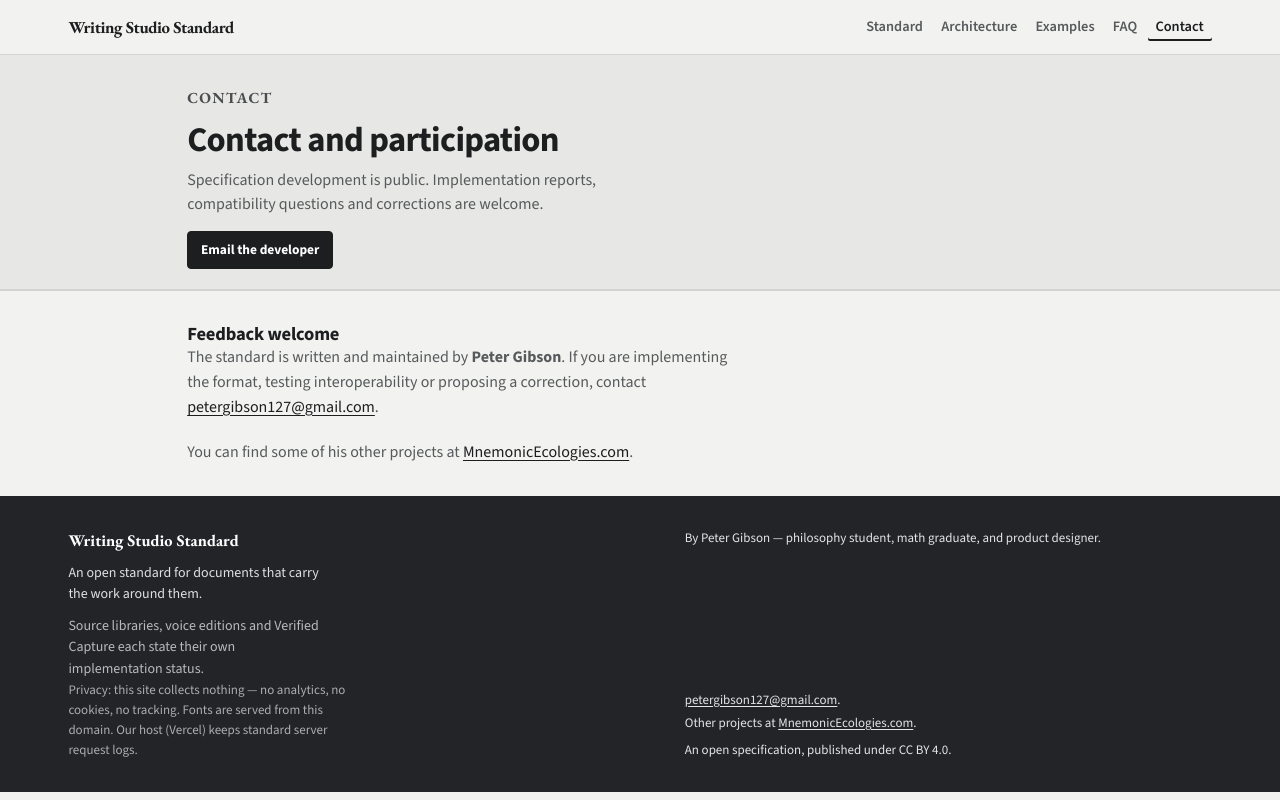
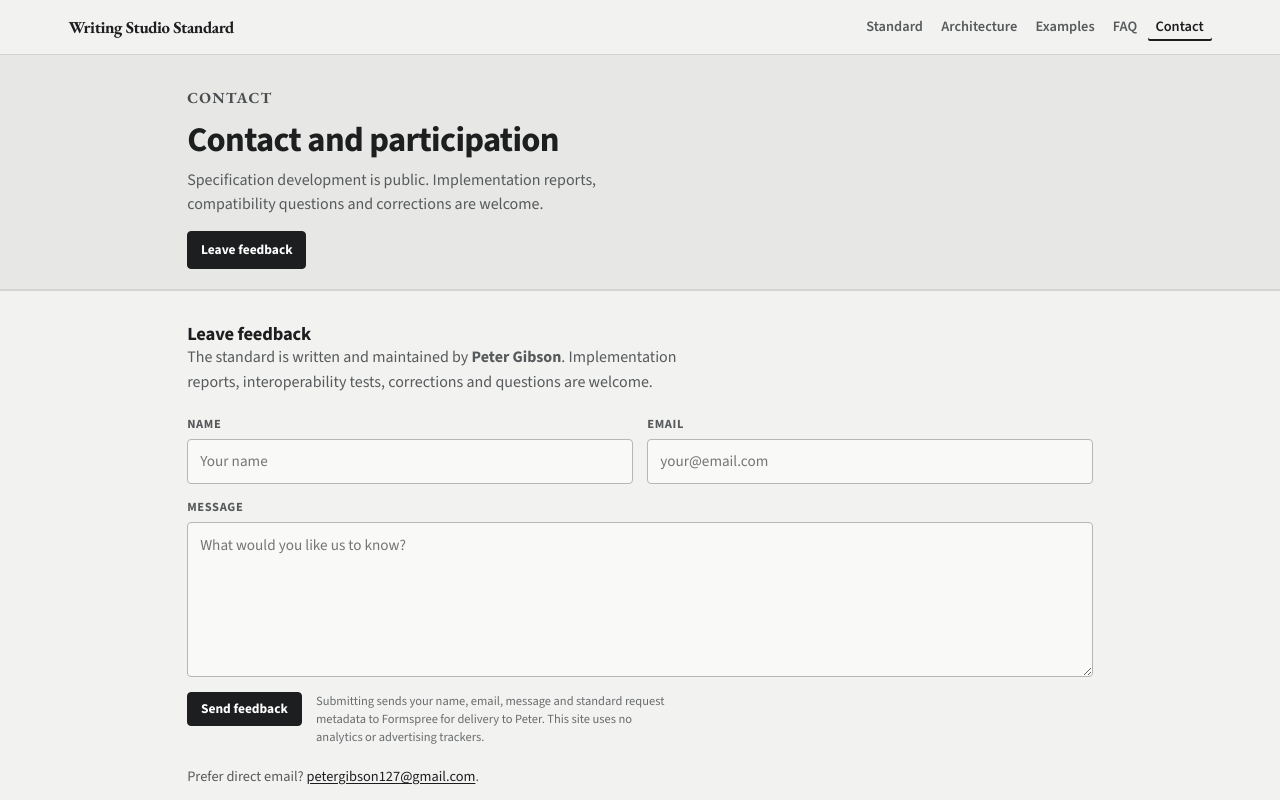
Before and after one commit to albatross310/writingstudiostandard, a React (Vite) app: page /contact in a window 1280 px wide. Shown: the top 800 px of the page. Built offline with nearby package versions, Linux system fonts and the light colour scheme.

Commit message:
Add in-page feedback form (#28)
Co-authored-by: a <a@a2-16-20-2f-7a-b9.walkup.net.uq.edu.au>

```diff
--- a/src/components/Footer.jsx
+++ b/src/components/Footer.jsx
@@ -15,8 +15,9 @@ export default function Footer() {
             </p>
           </div>
           <p className="footer__privacy">
-            Privacy: this site collects nothing — no analytics, no cookies, no tracking.
-            Fonts are served from this domain. Our host (Vercel) keeps standard server request logs.
+            Privacy: this site uses no analytics, cookies or advertising trackers. Feedback submissions are
+            processed by Formspree only when you send them. Fonts are served from this domain; Vercel keeps
+            standard server request logs.
           </p>
         </div>
         <div className="footer__copy">
--- a/src/content/engineering-spec.md
+++ b/src/content/engineering-spec.md
@@ -298,6 +298,8 @@ Inkwave is being expanded into a desktop application for macOS and Windows. Its
 
 The Writing Studio Standard develops in public. Feedback on the specification, implementations, compatibility, terminology and corrections is welcome.
 
+The website contact page provides a feedback form delivered through Formspree. Submitting the form sends the visitor's name, email address, message and standard request metadata to Formspree for delivery to the maintainer. The form is optional; direct email remains available.
+
 Contact: petergibson127@gmail.com
 Related work: MnemonicEcologies.com
 
--- a/src/pages/Contact.jsx
+++ b/src/pages/Contact.jsx
@@ -3,7 +3,7 @@ import { useMeta } from '../useMeta'
 export default function Contact() {
   useMeta({
     title: 'Contact',
-    description: 'Contact the Writing Studio Standard maintainer with implementation reports, compatibility questions and specification corrections.',
+    description: 'Send the Writing Studio Standard maintainer implementation reports, compatibility questions and specification corrections.',
     path: '/contact',
   })
 
@@ -18,18 +18,46 @@ export default function Contact() {
             corrections are welcome.
           </p>
           <div className="btn-group">
-            <a href="mailto:petergibson127@gmail.com" className="btn btn--primary">Email the developer</a>
+            <a href="#feedback" className="btn btn--primary">Leave feedback</a>
           </div>
         </div>
       </section>
 
       <section>
         <div className="container container--prose">
-          <h2>Feedback welcome</h2>
+          <h2 id="feedback">Leave feedback</h2>
           <p>
-            The standard is written and maintained by <strong>Peter Gibson</strong>. If you are implementing
-            the format, testing interoperability or proposing a correction, contact{' '}
-            <a href="mailto:petergibson127@gmail.com">petergibson127@gmail.com</a>.
+            The standard is written and maintained by <strong>Peter Gibson</strong>. Implementation reports,
+            interoperability tests, corrections and questions are welcome.
+          </p>
+
+          <form className="contact-form" action="https://formspree.io/f/mjgqyqrq" method="POST">
+            <input type="hidden" name="_subject" value="Writing Studio Standard feedback" />
+            <div className="contact-form__identity">
+              <label>
+                Name
+                <input type="text" name="name" autoComplete="name" placeholder="Your name" required />
+              </label>
+              <label>
+                Email
+                <input type="email" name="email" autoComplete="email" placeholder="your@email.com" required />
+              </label>
+            </div>
+            <label>
+              Message
+              <textarea name="message" rows="6" placeholder="What would you like us to know?" required />
+            </label>
+            <div className="contact-form__actions">
+              <button type="submit" className="btn btn--primary">Send feedback</button>
+              <p className="contact-form__privacy">
+                Submitting sends your name, email, message and standard request metadata to Formspree for
+                delivery to Peter. This site uses no analytics or advertising trackers.
+              </p>
+            </div>
+          </form>
+
+          <p className="contact-alternative">
+            Prefer direct email? <a href="mailto:petergibson127@gmail.com">petergibson127@gmail.com</a>.
           </p>
           <p style={{ marginTop: '1.25rem' }}>
             You can find some of his other projects at{' '}
--- a/src/pages/Home.css
+++ b/src/pages/Home.css
@@ -50,6 +50,80 @@
    without carrying the landing page’s long closing cushion below that action. */
 .contact-hero { padding-bottom: 1.25rem; }
 
+.contact-form {
+  display: flex;
+  flex-direction: column;
+  gap: 0.9rem;
+  margin-top: 1.25rem;
+}
+
+.contact-form__identity {
+  display: grid;
+  grid-template-columns: repeat(2, minmax(0, 1fr));
+  gap: 0.9rem;
+}
+
+.contact-form label {
+  display: flex;
+  flex-direction: column;
+  gap: 0.3rem;
+  color: var(--text-muted);
+  font-size: 0.78rem;
+  font-weight: 650;
+  letter-spacing: 0.05em;
+  text-transform: uppercase;
+}
+
+.contact-form input,
+.contact-form textarea {
+  width: 100%;
+  border: 1px solid var(--rule-strong);
+  border-radius: var(--radius);
+  background: var(--panel);
+  color: var(--text);
+  font: inherit;
+  font-size: 0.95rem;
+  font-weight: 400;
+  letter-spacing: 0;
+  line-height: 1.45;
+  padding: 0.65rem 0.75rem;
+  text-transform: none;
+}
+
+.contact-form textarea {
+  min-height: 9rem;
+  resize: vertical;
+}
+
+.contact-form input:focus,
+.contact-form textarea:focus {
+  border-color: var(--ink);
+  outline: 2px solid rgba(29, 30, 31, 0.14);
+  outline-offset: 1px;
+}
+
+.contact-form__actions {
+  display: flex;
+  align-items: flex-start;
+  gap: 0.9rem;
+}
+
+.contact-form__actions .btn {
+  flex: 0 0 auto;
+}
+
+.contact-form__privacy {
+  max-width: 58ch;
+  color: var(--quiet);
+  font-size: 0.78rem;
+  line-height: 1.45;
+}
+
+.contact-alternative {
+  margin-top: 1.25rem;
+  font-size: 0.9rem;
+}
+
 @media (max-width: 700px) {
   .hero { padding: 1.6rem 0 1.15rem; }
 
@@ -57,4 +131,12 @@
     grid-template-columns: 1fr;
     gap: 1.5rem;
   }
+
+  .contact-form__identity {
+    grid-template-columns: 1fr;
+  }
+
+  .contact-form__actions {
+    flex-direction: column;
+  }
 }
```
